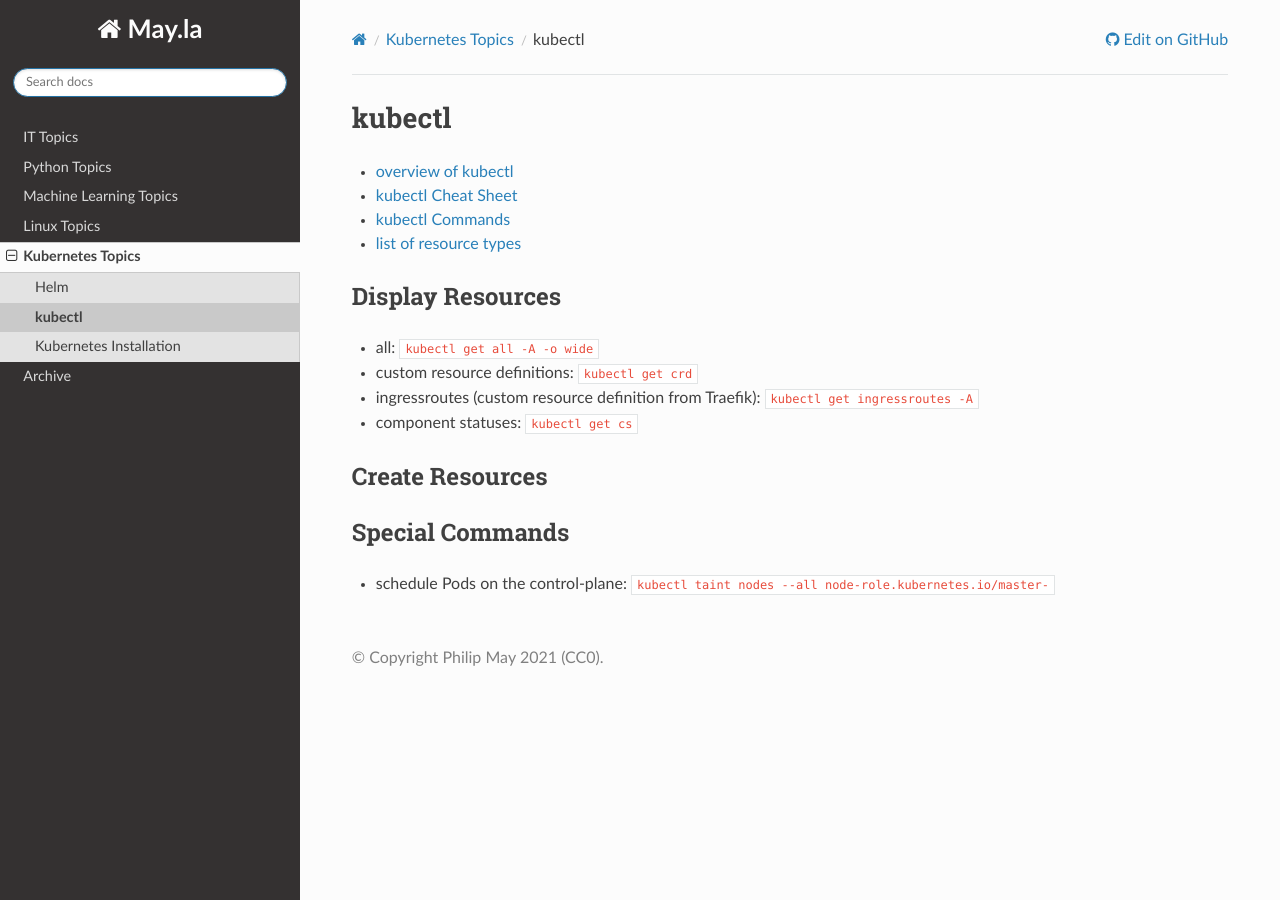
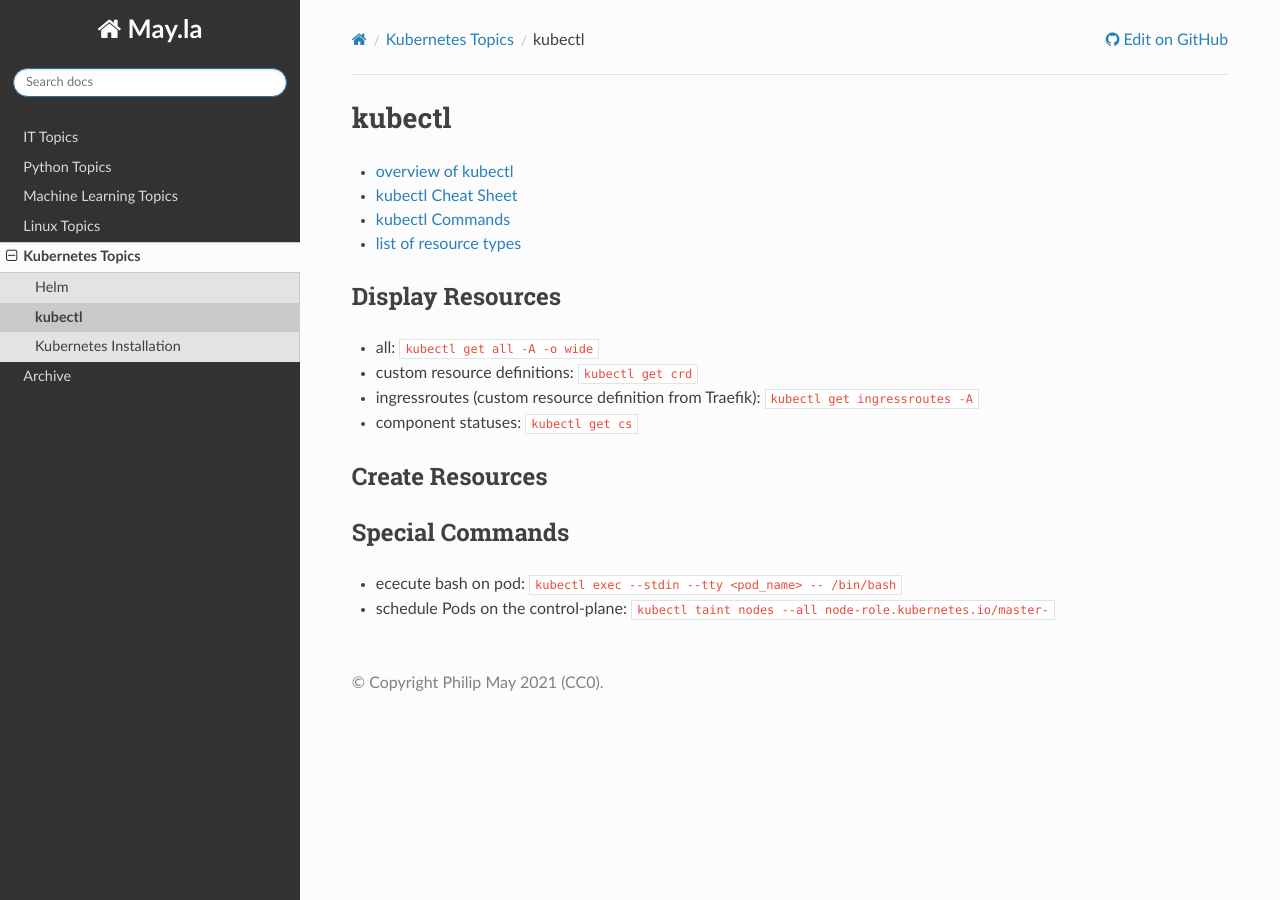
Before and after one commit to PhilipMay/May.la, a Sphinx documentation site: the page built from source/k8s/kubectl.md, in a window 1280 px wide. Built offline with Sphinx 7.4.7 and the Read the Docs theme 2.0.0, drawn with Linux system fonts in a browser that asks for light colours.

Commit message:
Update kubectl.md

```diff
--- a/source/k8s/kubectl.md
+++ b/source/k8s/kubectl.md
@@ -13,4 +13,5 @@
 ## Create Resources
 
 ## Special Commands
+- ececute bash on pod: `kubectl exec --stdin --tty <pod_name> -- /bin/bash`
 - schedule Pods on the control-plane: `kubectl taint nodes --all node-role.kubernetes.io/master-`
```
